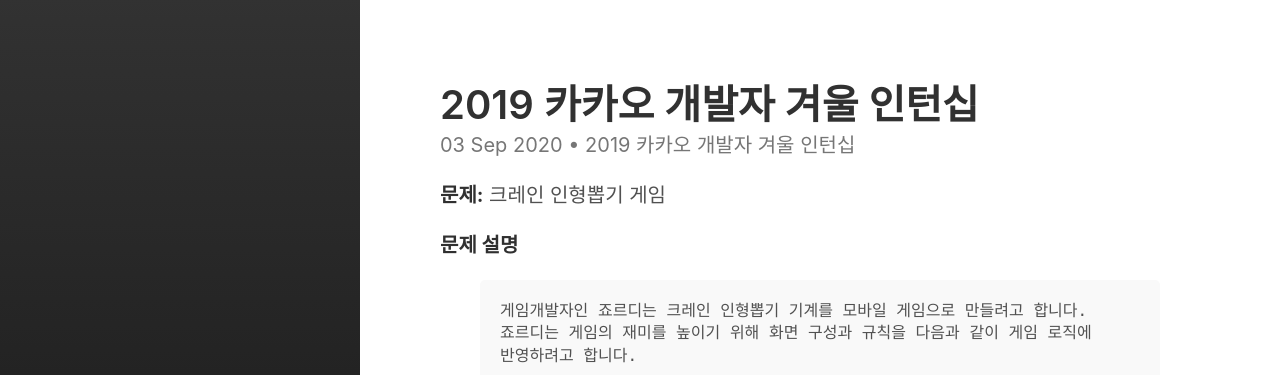
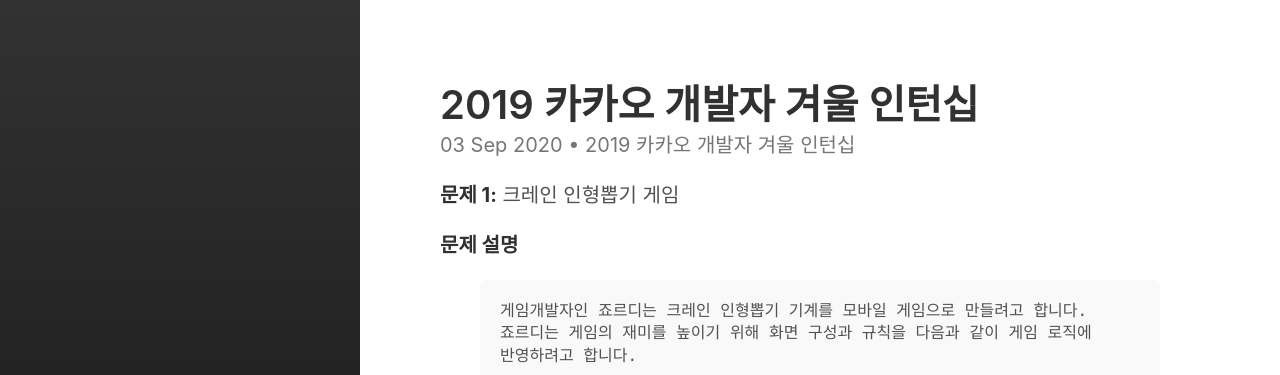
Before and after one commit to C13H12N4O2/C13H12N4O2.github.io, a Jekyll site: the page built from _posts/2020-09-03-23-33-2019-카카오-개발자-겨울-인턴십.md, in a window 1280 px wide and 900 px high. Shown: the top 375 px of the window. Built offline with Jekyll 4.4.1, drawn with Linux system fonts in a browser that asks for light colours.

Commit message:
Update 2020-09-03-23-33-2019-카카오-개발자-겨울-인턴십.md

```diff
--- a/_posts/2020-09-03-23-33-2019-카카오-개발자-겨울-인턴십.md
+++ b/_posts/2020-09-03-23-33-2019-카카오-개발자-겨울-인턴십.md
@@ -7,10 +7,10 @@ tags:
   - C++
   - 2019 카카오 개발자 겨울 인턴십
   - Programmers
-last_modified_at: 2020-09-03-23-41
+last_modified_at: 2020-09-03-23-45
 ---
 
-<strong> 문제:</strong> 크레인 인형뽑기 게임
+<strong> 문제 1:</strong> 크레인 인형뽑기 게임
 
 <strong>문제 설명</strong>
 {% highlight txt %}
```
